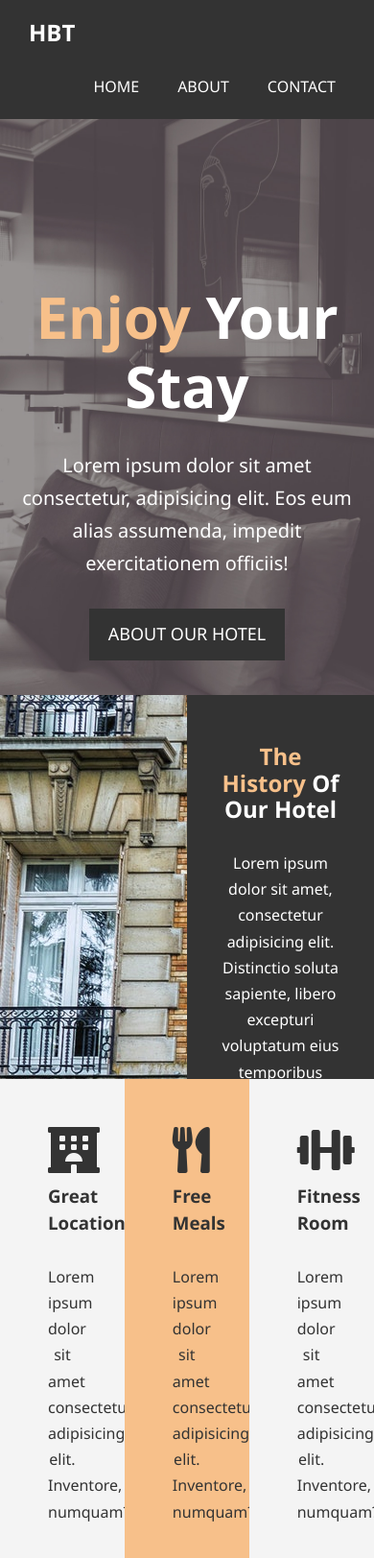
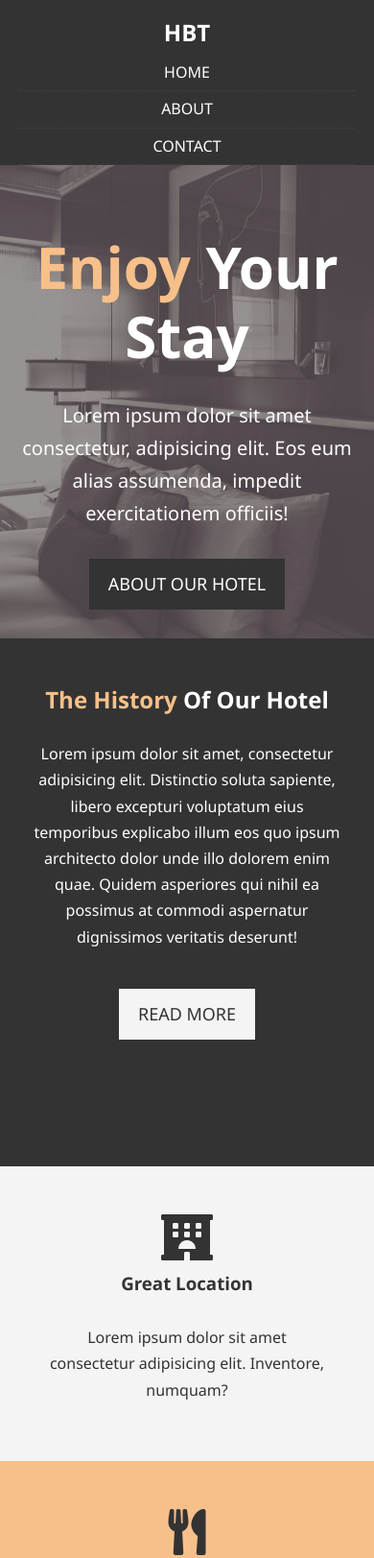
Before and after one commit to anairamoki/htmlCssJs, a plain HTML site: page hotel/index.html in a window 390 px wide. Shown: the top 1623 px of the page at 96% size. Drawn offline with Linux system fonts and the light colour scheme.

Commit message:
adding resposive styles

```diff
--- a/hotel/about.html
+++ b/hotel/about.html
@@ -7,6 +7,7 @@
   <meta name="description" content="Welcome to the most extraordinary hotel in Boston">
   <meta name="keywords" content="hotel, boston hotel, new england hotel">
   <link rel="stylesheet" href="css/style.css">
+  <link rel="stylesheet" media="screen and (max-width: 768px)" href="css/mobile.css">
   <title>Hotel BT | About</title>
 </head>
 <body>
--- /dev/null
+++ b/hotel/css/mobile.css
@@ -0,0 +1,52 @@
+#navbar .logo{
+  float: none;
+  text-align: center;
+}
+#navbar ul, #navbar ul li{
+  float: none;
+}
+#navbar ul li a{
+  padding: 5px;
+  border-bottom: #444 dotted 1px;
+}
+/* showcase */
+#showcase{
+  height: 100%;
+
+}
+#showcase .showcase-content{
+  padding-top: 70px;
+  padding-bottom: 30px;
+}
+/* Home Info section */
+#home-info{
+  height: 550px;
+}
+#home-info .info-img{
+  display: none;
+}
+#home-info .info-content{
+  float: none;
+  width: 100%;
+}
+/* Features */
+.box{
+  float: none;
+  width:100%;
+}
+/* About Page */
+#about-info .info-right,
+#about-info .info-left{
+  float: none;
+  width: 100%;
+}
+#about-info .info-right img{
+  margin-top: 30px;
+}
+.l-heading{
+  text-align: center;
+}
+/* contact page */
+#contact-info .box{
+  border-bottom: #444 dotted 1px;
+}
--- a/hotel/css/style.css
+++ b/hotel/css/style.css
@@ -70,6 +70,7 @@ p{
 }
 .l-heading{
   font-size: 40px;
+  line-height: 1.2em;
 }
 /* Padding - Utility */
 .py-1{ padding: 10px 0; }
@@ -83,7 +84,7 @@ p{
 #navbar a{
   color: #fff;
 }
-#navbar h1{
+#navbar .logo{
   float: left;
   padding: 10px;
   padding-top: 20px;
@@ -126,7 +127,7 @@ p{
 }
 /* Home Info */
 #home-info{
-  height: 400px;
+  height: 450px;
 }
 #home-info .info-img{
   float: left;
@@ -174,7 +175,7 @@ p{
 }
 /* Testimonials */
 #testimonials{
-  height: 600px;
+  height: 100%;
   background: url('../img/test-bg.jpg') no-repeat center center/cover;
   padding-top: 100px;
 }
--- a/hotel/index.html
+++ b/hotel/index.html
@@ -8,6 +8,7 @@
   <meta name="keywords" content="hotel, boston hotel, new england hotel">
   <link rel="stylesheet" href="https://use.fontawesome.com/releases/v5.6.1/css/all.css" integrity="sha384-gfdkjb5BdAXd+lj+gudLWI+BXq4IuLW5IT+brZEZsLFm++aCMlF1V92rMkPaX4PP" crossorigin="anonymous">
   <link rel="stylesheet" href="css/style.css">
+  <link rel="stylesheet" media="screen and (max-width: 768px)" href="css/mobile.css">
   <title>Hotel BT | Welcome</title>
 </head>
 <body>
```
Also changed, not shown: hotel/contact.html (+1 -0 lines).
